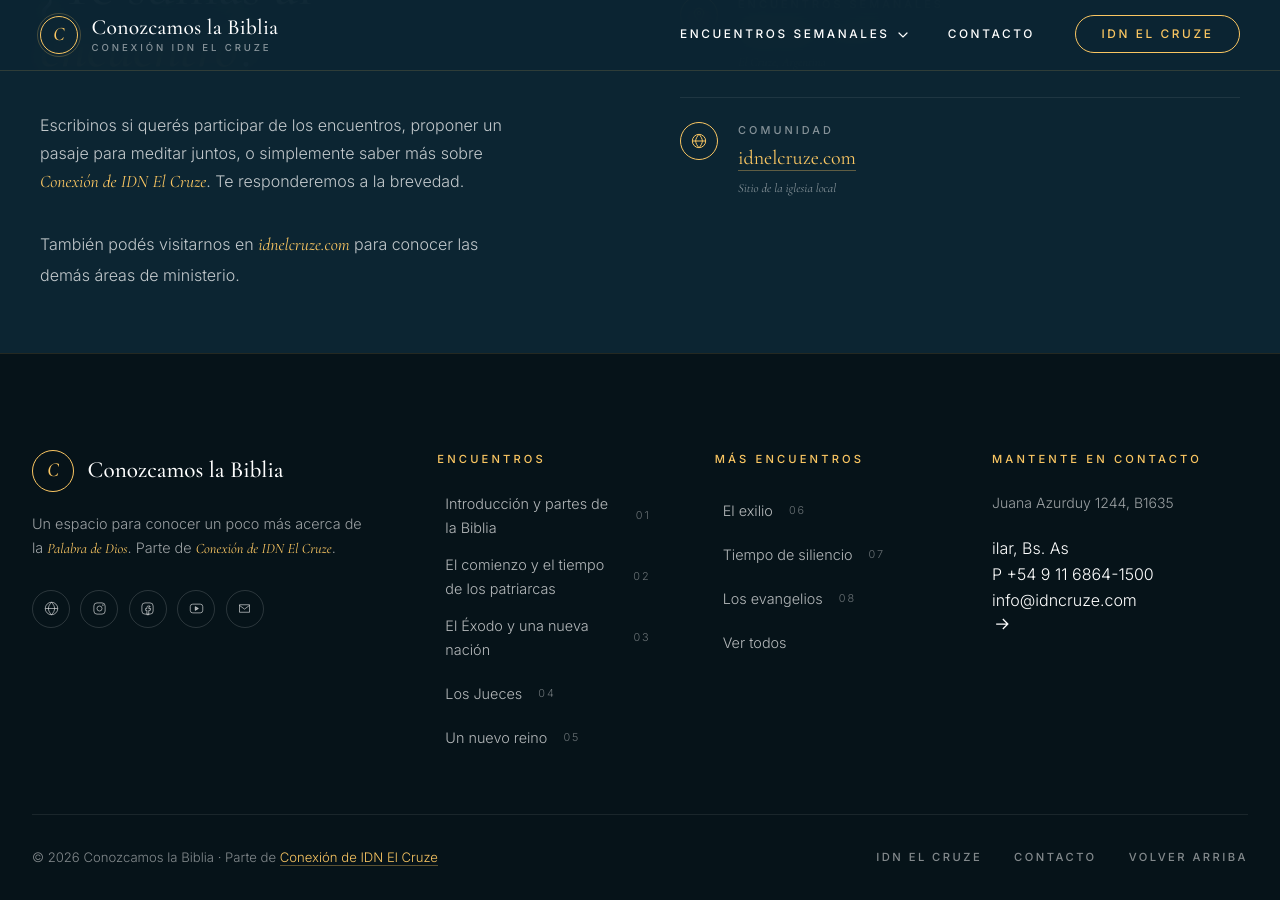
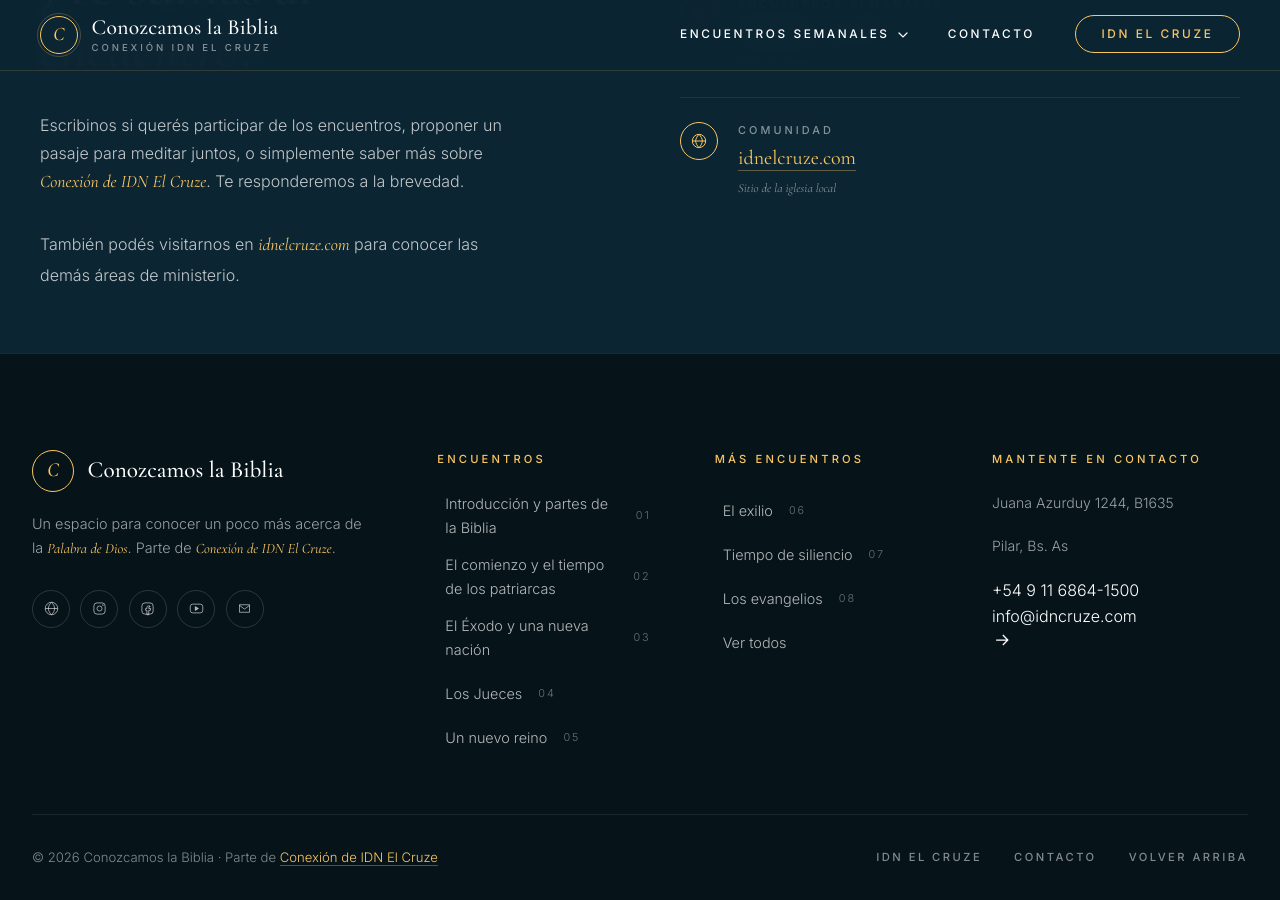
Before and after one commit to iporoma/conozcamoslabiblia, a Jekyll site: the page built from index.html, in a window 1280 px wide and 900 px high, scrolled down 4718 px. Built offline with Jekyll 4.4.1, drawn with Linux system fonts in a browser that asks for light colours.

Commit message:
Update footer.html

```diff
--- a/_includes/footer.html
+++ b/_includes/footer.html
@@ -69,12 +69,12 @@
       <div class="footer__col">
         <h4 class="footer__col-title">Mantente en contacto</h4>
         <p class="footer__newsletter">Juana Azurduy 1244, B1635</p>
-        <p>ilar, Bs. As</p>P
-        <a href="https://wa.me/5491168641500/" target="_blank" rel="noopener noreferrer">+54 9 11 6864-1500
-        info@idncruze.com</p>
+        <p class="footer__newsletter">Pilar, Bs. As</p>
+        <a href="https://wa.me/5491168641500/" target="_blank" rel="noopener noreferrer"> +54 9 11 6864-1500</a>
+        <p>info@idncruze.com</p>
             <svg width="20" height="20" viewBox="0 0 24 24" fill="none" stroke="currentColor" stroke-width="1.5">
               <path d="M5 12h14M13 6l6 6-6 6"/>
-            </svg></a>
+            </svg>
       </div>
     </div>
 
```
